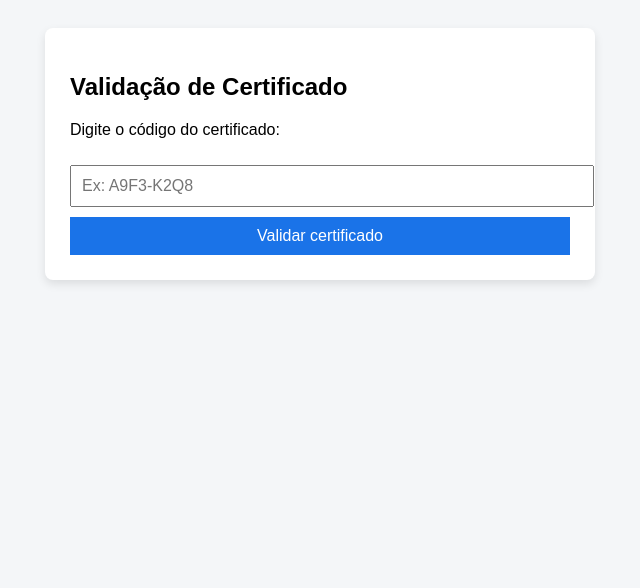
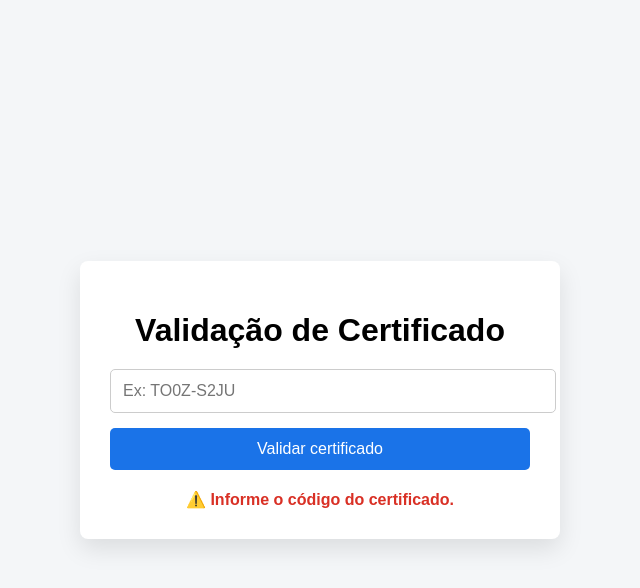
Before and after one commit to Savio-Ferraz/validacao-certificados, a plain HTML site: page index.html in a window 1280 px wide. Both pictures are taken after a click on the button "Validar certificado". Shown: the whole page, without its empty margins (320-960 px from the left). Drawn offline with Linux system fonts and the light colour scheme.

Commit message:
Refactor HTML structure and styling for validation page

```diff
--- a/index.html
+++ b/index.html
@@ -1,43 +1,75 @@
 <!DOCTYPE html>
-<html>
+<html lang="pt-br">
 <head>
-  <meta charset="UTF-8">
+  <meta charset="UTF-8" />
   <title>Validação de Certificado</title>
+
   <style>
     body {
       font-family: Arial, sans-serif;
       background: #f4f6f8;
-      padding: 20px;
+      display: flex;
+      justify-content: center;
+      align-items: center;
+      height: 100vh;
+      margin: 0;
     }
-    .box {
-      background: #fff;
-      max-width: 500px;
-      margin: auto;
-      padding: 25px;
+
+    .card {
+      background: #ffffff;
+      padding: 30px;
+      width: 100%;
+      max-width: 420px;
       border-radius: 8px;
-      box-shadow: 0 4px 10px rgba(0,0,0,0.1);
+      box-shadow: 0 10px 25px rgba(0,0,0,0.1);
+      text-align: center;
     }
-    input, button {
+
+    h1 {
+      margin-bottom: 20px;
+    }
+
+    input {
       width: 100%;
-      padding: 10px;
-      margin-top: 10px;
+      padding: 12px;
       font-size: 16px;
+      margin-bottom: 15px;
+      border: 1px solid #ccc;
+      border-radius: 5px;
     }
+
     button {
+      width: 100%;
+      padding: 12px;
+      font-size: 16px;
       background: #1a73e8;
       color: white;
       border: none;
+      border-radius: 5px;
       cursor: pointer;
+    }
+
+    button:hover {
+      background: #1558b0;
+    }
+
+    #resultado {
+      margin-top: 20px;
+      font-weight: bold;
     }
   </style>
 </head>
+
 <body>
+  <div class="card">
+    <h1>Validação de Certificado</h1>
 
-<div class="box">
-  <h2>Validação de Certificado</h2>
-  <p>Digite o código do certificado:</p>
+    <input
+      type="text"
+      id="codigo"
+      placeholder="Ex: TO0Z-S2JU"
+    />
 
-  <input id="codigo" placeholder="Ex: A9F3-K2Q8">
     <button onclick="validar()">Validar certificado</button>
 
     <div id="resultado"></div>
@@ -45,31 +77,33 @@
 
   <script>
     function validar() {
-  var codigo = document.getElementById('codigo').value;
+      const codigo = document.getElementById("codigo").value.trim();
+      const resultado = document.getElementById("resultado");
+
       if (!codigo) {
-    alert('Digite o código');
+        resultado.innerHTML = "⚠️ Informe o código do certificado.";
+        resultado.style.color = "#d93025";
         return;
       }
 
-  fetch('COLE_AQUI_SUA_URL_DO_WEBAPP?codigo=' + encodeURIComponent(codigo))
-    .then(r => r.text())
-    .then(txt => {
-      var p = txt.split('|');
-      var res = document.getElementById('resultado');
+      // 🔗 URL DO SEU APPS SCRIPT (VALIDAÇÃO)
+      const url =
+        "https://script.google.com/macros/s/AKfycbxDBt89MJQjMxTOYrFmM0ZO_elqMcbkLasLfjDal3WSjc6xmqEX_GEGkPaNtEkHUW/exec?codigo=" +
+        encodeURIComponent(codigo);
 
-      if (p[0] === 'OK') {
-        res.innerHTML =
-          '<h3 style="color:green">✅ Certificado válido</h3>' +
-          '<p><b>Nome:</b> ' + p[1] + '</p>' +
-          '<p><b>Tipo:</b> ' + p[2] + '</p>' +
-          '<p><b>Código:</b> ' + p[3] + '</p>';
-      } else {
-        res.innerHTML =
-          '<h3 style="color:red">❌ Certificado inválido</h3>';
-      }
+      resultado.innerHTML = "🔎 Validando...";
+      resultado.style.color = "#555";
+
+      fetch(url)
+        .then((response) => response.text())
+        .then((html) => {
+          document.body.innerHTML = html;
+        })
+        .catch(() => {
+          resultado.innerHTML = "❌ Erro ao validar certificado.";
+          resultado.style.color = "#d93025";
         });
     }
   </script>
-
 </body>
 </html>
```
Lines whose indentation alone changed are shown as unchanged.
